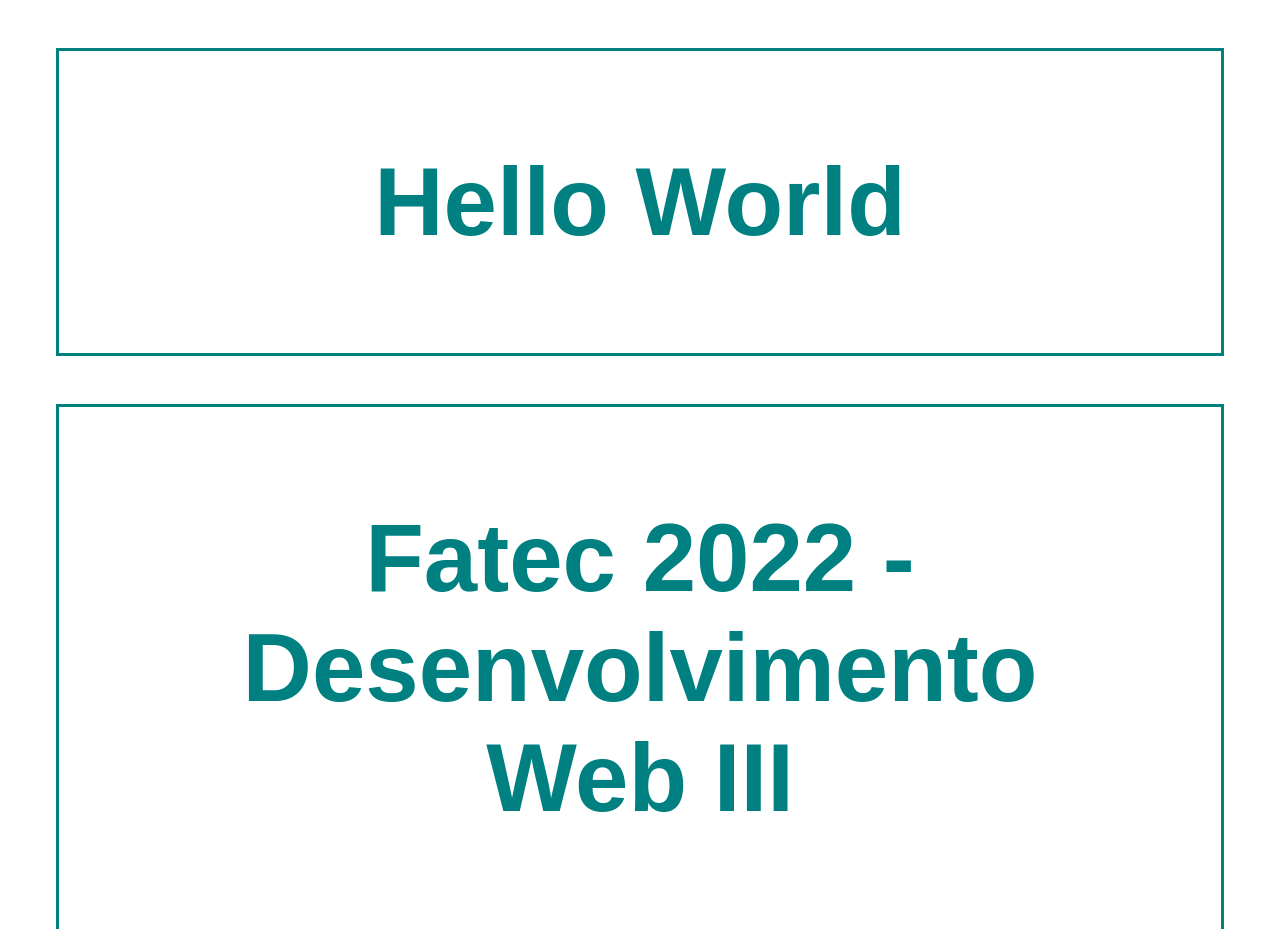
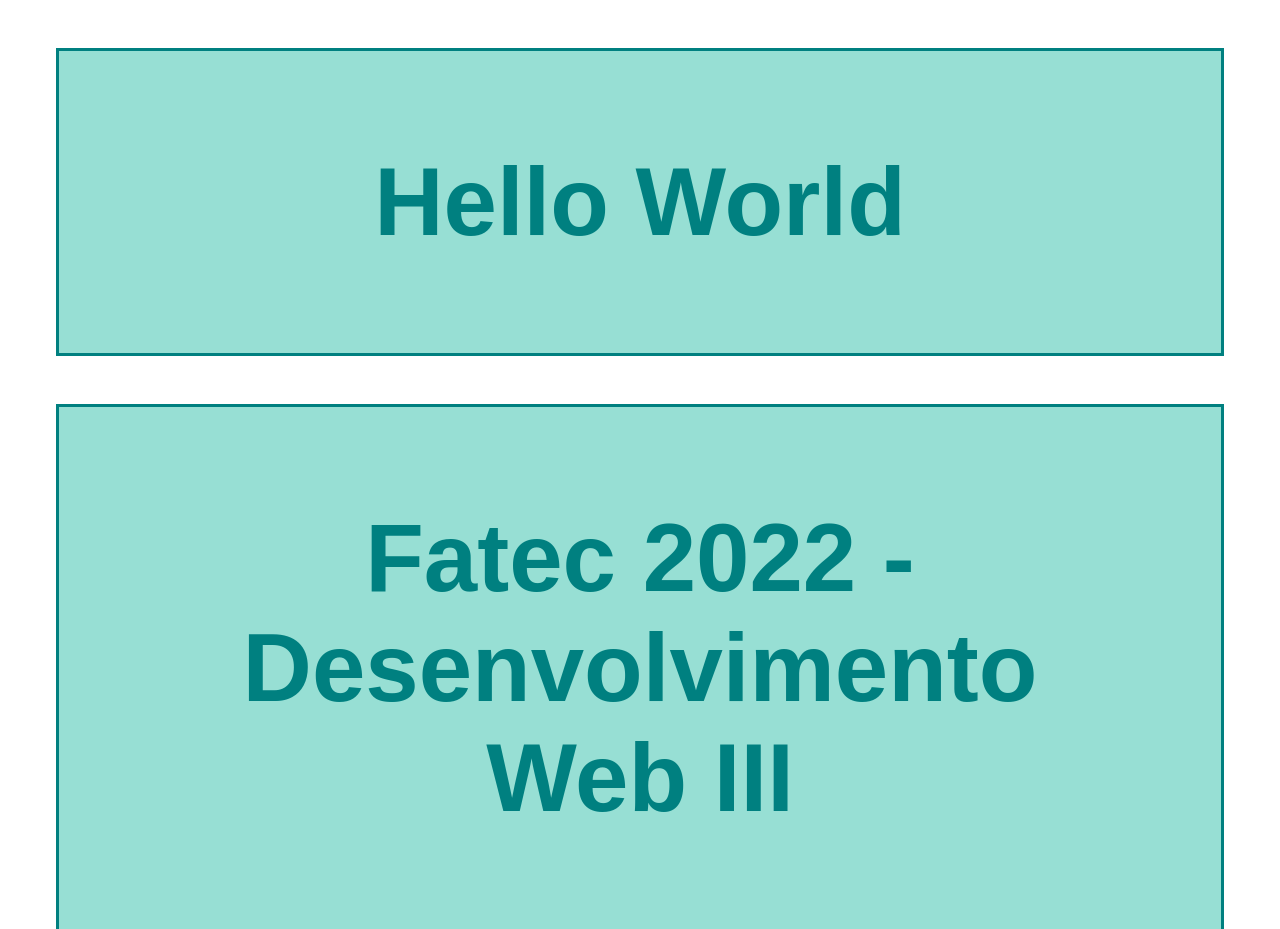
Before and after one commit to Daylton/hello-fatec-heroku, a website: page index.html in a window 1280 px wide. Shown: the top 929 px of the page. Drawn offline with Linux system fonts and the light colour scheme.

Commit message:
Alteração bg

```diff
--- a/index.html
+++ b/index.html
@@ -20,6 +20,7 @@
       margin: 0.5em;
       text-align: center;
       font-family: sans-serif;
+      background-color: rgb(151, 223, 212);
     }
   </style>
 </body>
```
